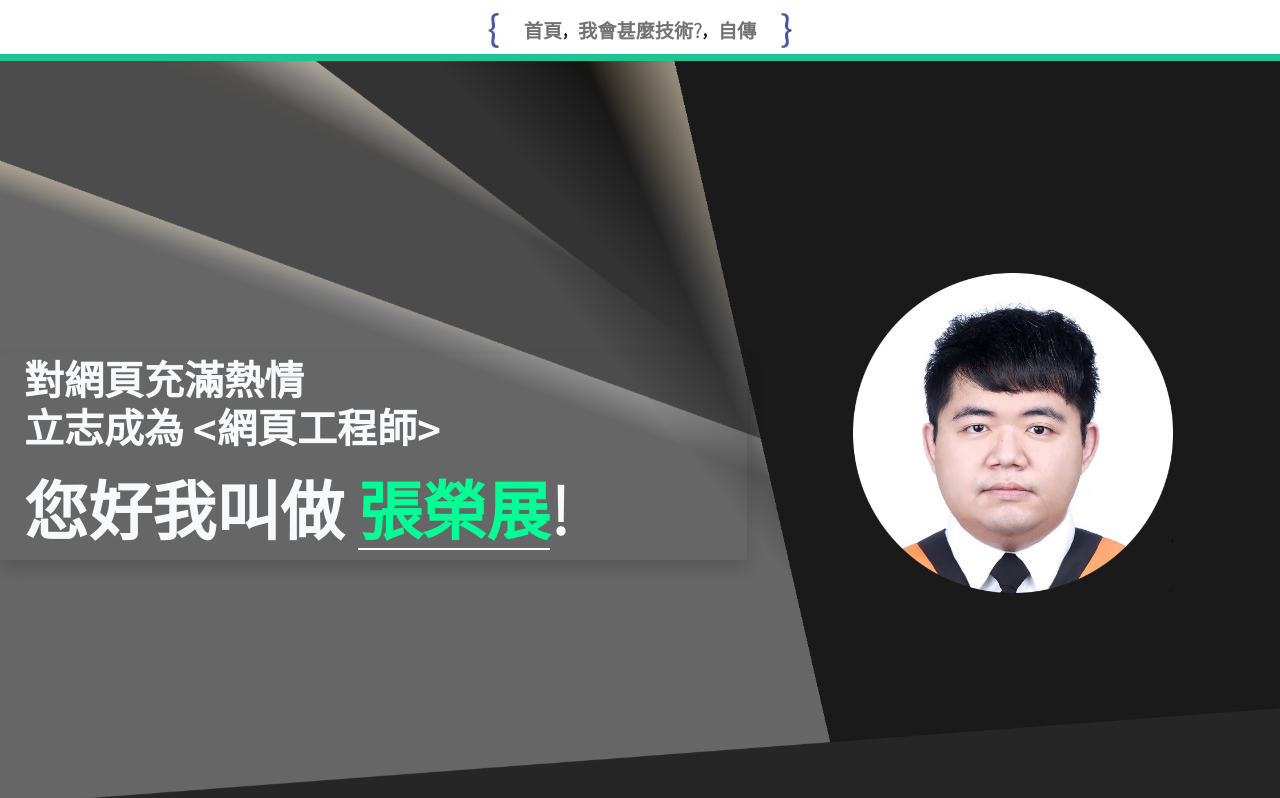
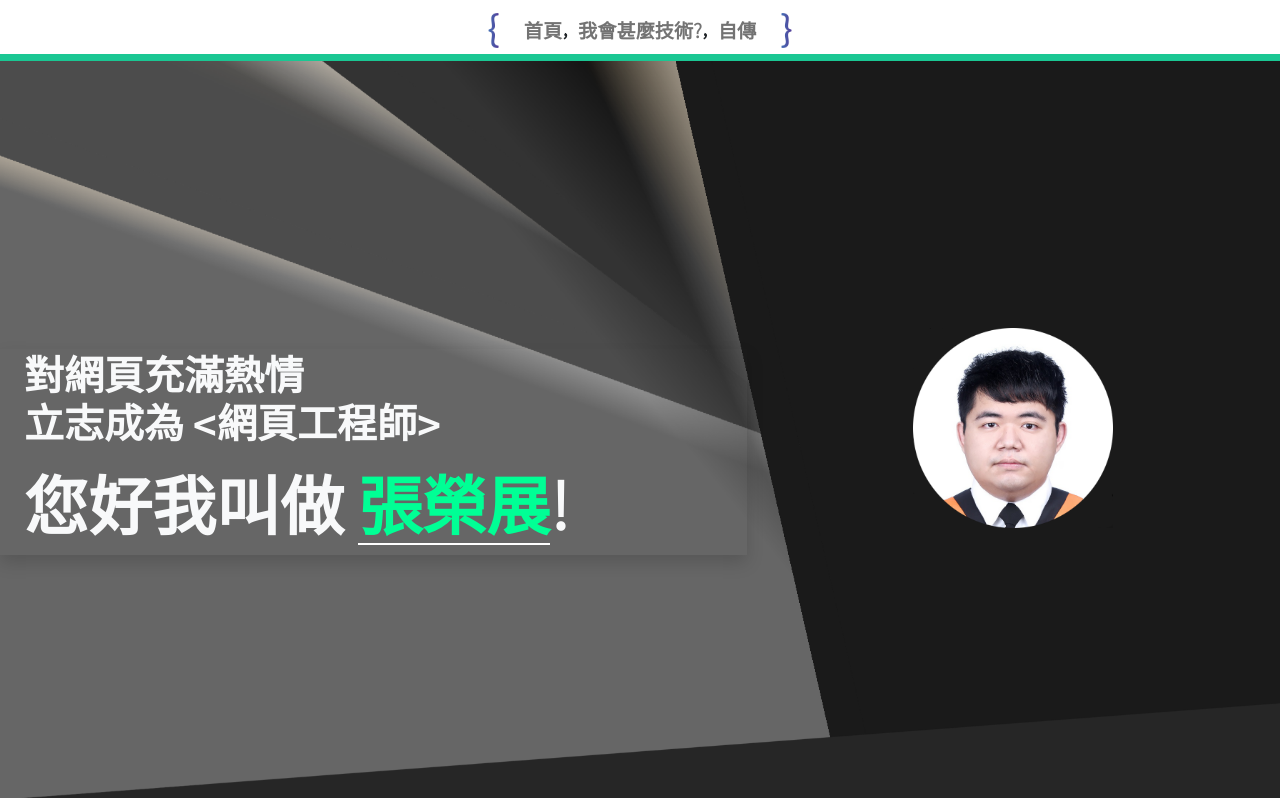
Before and after one commit to ra45388791/ra45388791.github.io, a plain HTML site: page myResume/index.html in a window 1280 px wide. Shown: the top 798 px of the page. Drawn offline with nearby package versions, Linux system fonts and the light colour scheme.

Commit message:
'修改小地方'

```diff
--- a/myResume/css/style.css
+++ b/myResume/css/style.css
@@ -8,7 +8,7 @@
 }
 
 body {
-    padding-top: 61px;
+    padding-top: 56px;
 }
 
 section {
@@ -113,7 +113,8 @@ header>div>div h2 {
 }
 
 header .avatar {
-    max-width: 40vh;
+    /* max-width: 40vh; */
+    width: 200px
 }
 
 /* header .bannerMark {
@@ -326,7 +327,10 @@ header .avatar {
         font-size : 2.5rem;
     }
 
+    header .avatar {
+        max-width: 40vh;
 
+    }
 }
 
 @media (min-width: 1440px) {
```
